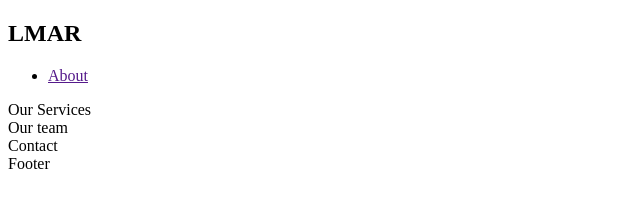
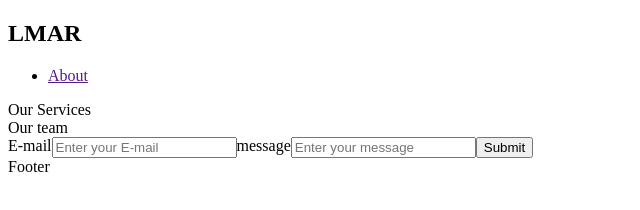
Before and after one commit to GSG-G8/LMAR_Team, a plain HTML site: page index.html in a window 1280 px wide. Shown: the whole page, without its empty margins (0-640 px from the left). Drawn offline with Linux system fonts and the light colour scheme.

Commit message:
form-section

```diff
--- a/CSS/style.css
+++ b/CSS/style.css
@@ -0,0 +1,3 @@
+form{
+ display: flex;
+}
--- a/index.html
+++ b/index.html
@@ -4,6 +4,7 @@
     <meta charset="UTF-8">
     <meta name="viewport" content="width=device-width, initial-scale=1.0">
     <meta http-equiv="X-UA-Compatible" content="ie=edge">
+    <link rel="stylesheet" href="CSS/style.css">
     <title>LMAR Portfolio</title>
 </head>
 <body>
@@ -36,7 +37,14 @@
     </section>
 
     <section class="contact">
-        Contact
+        <form  action="">
+            <label for="email" >E-mail</label>
+            <input type="email" id="email" placeholder="Enter your E-mail">
+            <label for="message">message</label>
+            <input type="text-area" name="message" id="message" placeholder="Enter your message">
+            <input type="Submit" name="Submit" id="Submit">
+        </form>
+
     </section>
 
     <footer class="footer">
```
